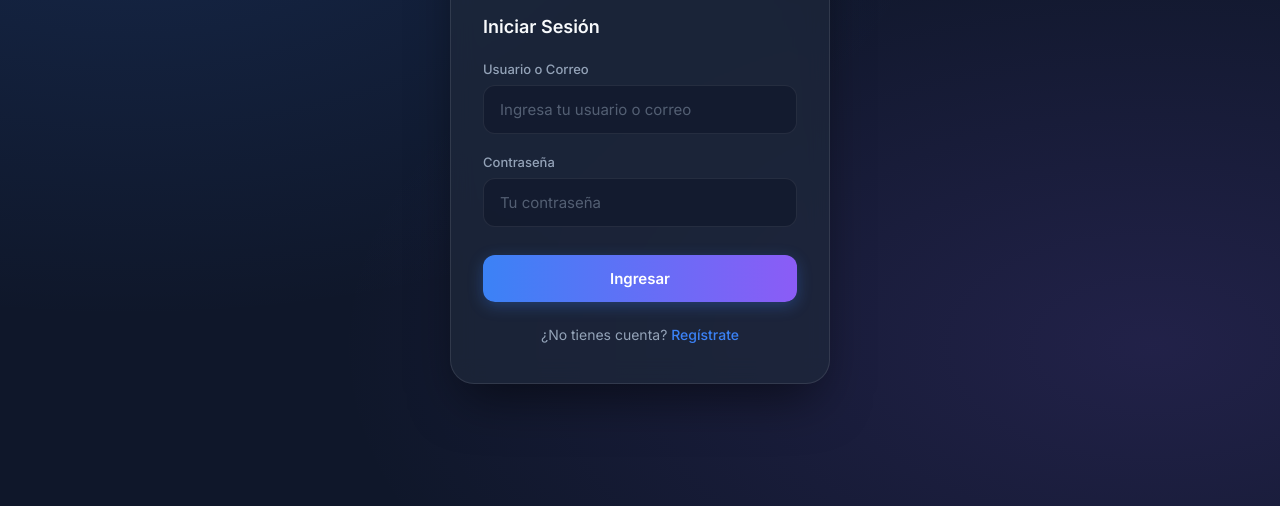
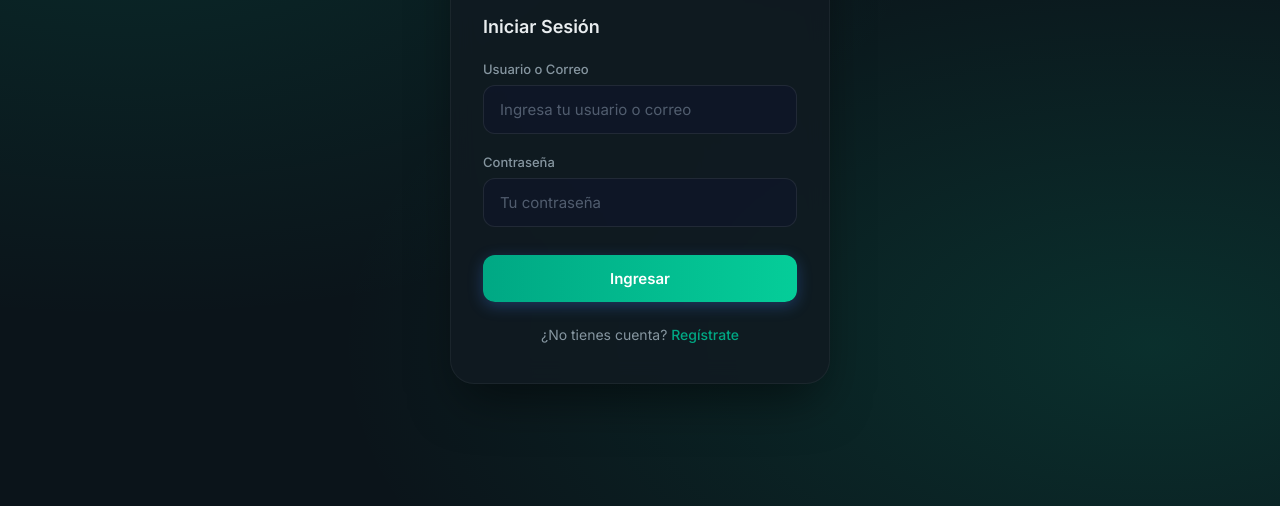
Before and after one commit to Svncz/MSSGNOW, a plain HTML site: page frontend/index.html in a window 1280 px wide. Shown: the part 294-800 px from the top of the page. Drawn offline with Linux system fonts and the light colour scheme.

Commit message:
fix: total chat scroll and green login theme

```diff
--- a/frontend/css/auth.css
+++ b/frontend/css/auth.css
@@ -1,14 +1,14 @@
 :root {
-  --bg-primary: #0f172a;
-  --bg-secondary: #1e293b;
-  --accent-primary: #3b82f6;
-  --accent-hover: #2563eb;
-  --text-primary: #f8fafc;
-  --text-secondary: #94a3b8;
-  --gradient-1: #3b82f6;
-  --gradient-2: #8b5cf6;
-  --glass-bg: rgba(30, 41, 59, 0.7);
-  --glass-border: rgba(255, 255, 255, 0.1);
+  --bg-primary: #0b141a;
+  --bg-secondary: #111b21;
+  --accent-primary: #00a884;
+  --accent-hover: #008f6f;
+  --text-primary: #e9edef;
+  --text-secondary: #8696a0;
+  --gradient-1: #00a884;
+  --gradient-2: #05cd99;
+  --glass-bg: rgba(17, 27, 33, 0.85);
+  --glass-border: rgba(255, 255, 255, 0.05);
   --transition: all 0.3s cubic-bezier(0.4, 0, 0.2, 1);
 }
 
@@ -40,9 +40,9 @@ body {
   height: 100%;
   z-index: 0;
   background-image:
-    radial-gradient(at 10% 20%, rgba(59, 130, 246, 0.15) 0px, transparent 50%),
-    radial-gradient(at 90% 80%, rgba(139, 92, 246, 0.15) 0px, transparent 50%),
-    radial-gradient(at 50% 50%, rgba(15, 23, 42, 1) 0px, transparent 100%);
+    radial-gradient(at 10% 20%, rgba(0, 168, 132, 0.15) 0px, transparent 50%),
+    radial-gradient(at 90% 80%, rgba(5, 205, 153, 0.15) 0px, transparent 50%),
+    radial-gradient(at 50% 50%, rgba(11, 20, 26, 1) 0px, transparent 100%);
 }
 
 .auth-container {
```
Also changed, not shown: frontend/css/chat.css (+8 -1 lines).
